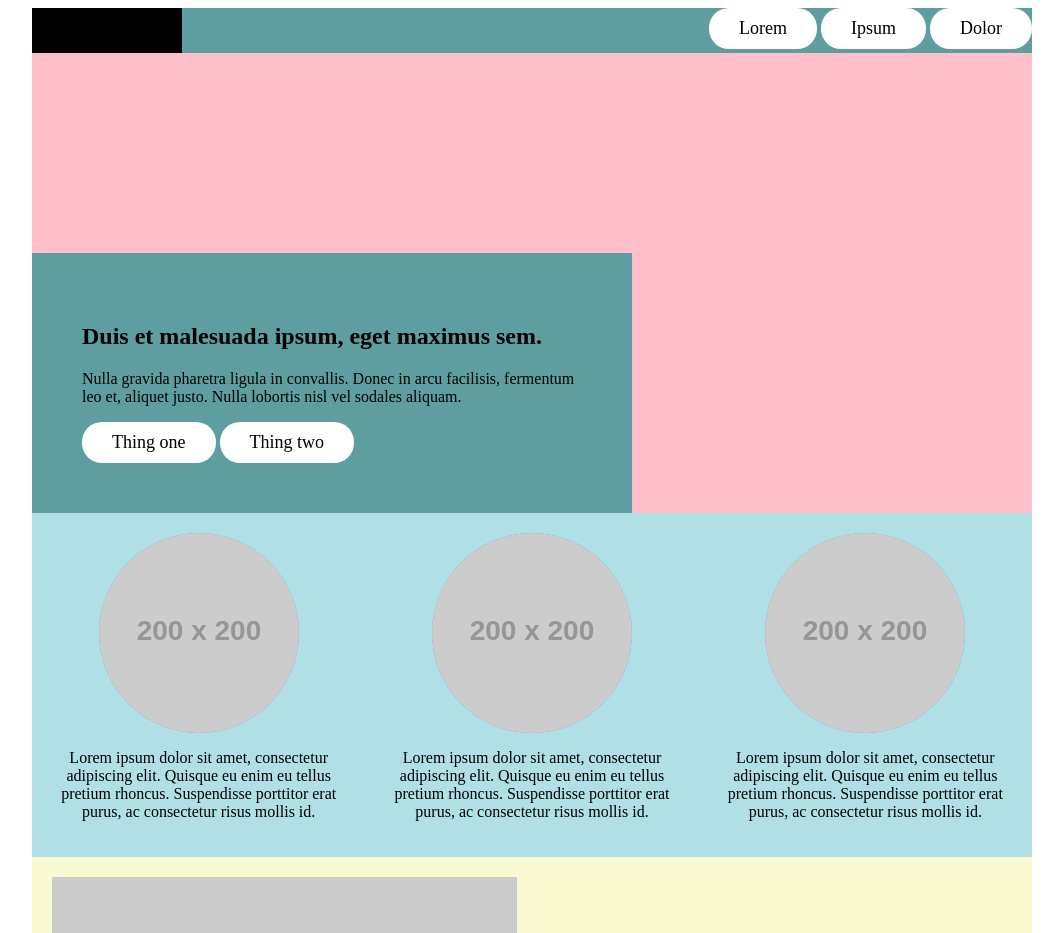
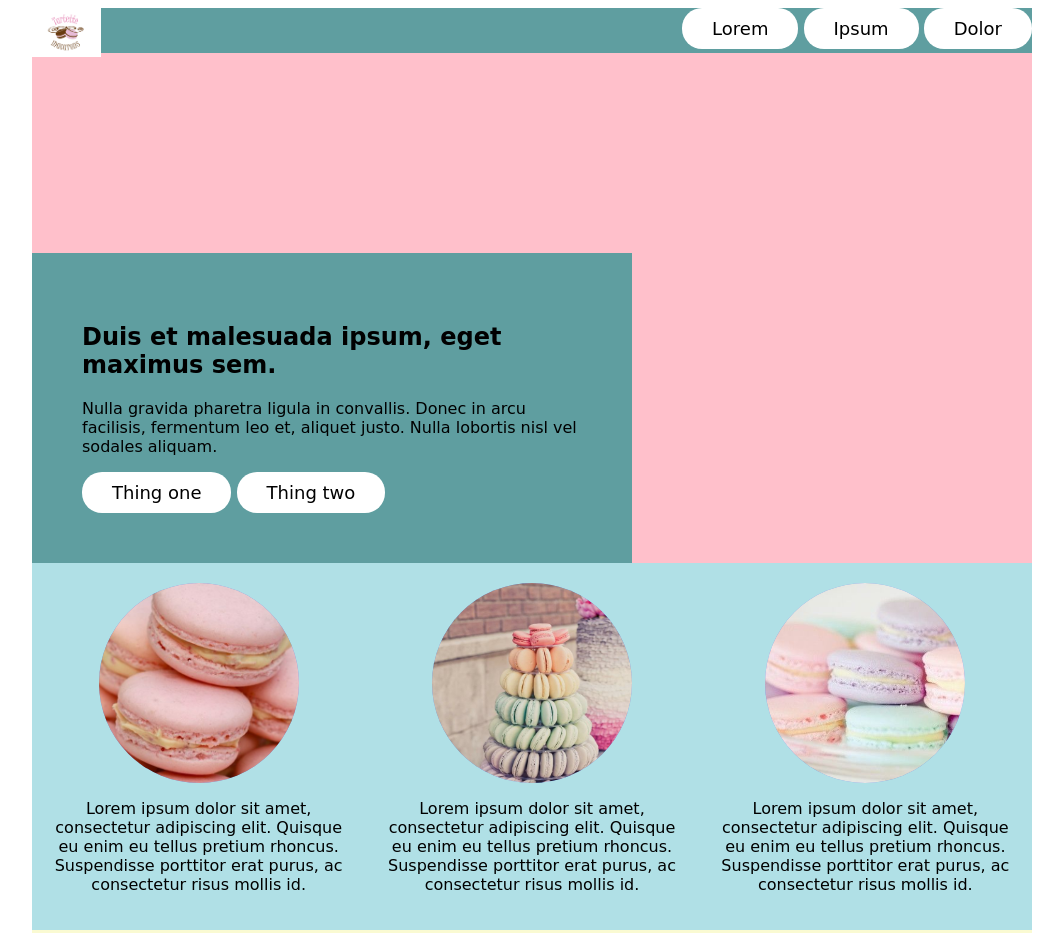
Before and after one commit to Kolod-naz/kolod-naz.github.com, a plain HTML site: page layout-practice/index.html in a window 1280 px wide. Shown: the top 933 px of the page, without its empty margins (108-1171 px from the left). Drawn offline with Linux system fonts and the light colour scheme; placeholder pictures from the web are drawn by us.

Commit message:
macroons

```diff
--- a/layout-practice/index.html
+++ b/layout-practice/index.html
@@ -9,7 +9,9 @@
     <div class="main-container">
       <div class="promo-container">
         <header>
-            <div class="branding"></div>
+            <div class="branding">
+             <img width="46%" src="logo.jpg">
+            </div>
             <nav>
                 <a class="pill-button promo" href="#">Lorem</a>
                 <a class="pill-button promo" href="#">Ipsum</a>
@@ -33,21 +35,21 @@
             <div class= "product-feature">
                 <div class= "feature">
                     <div class= "feature-image">
-                        <img src="http://placehold.it/200x200">
+                        <img width="100%" src="macroons2.jpg">
 
                     </div>
                     <p> Lorem ipsum dolor sit amet, consectetur adipiscing elit. Quisque eu enim eu tellus pretium rhoncus. Suspendisse porttitor erat purus, ac consectetur risus mollis id.</p>
                 </div>
              <div class= "feature">
                     <div class= "feature-image">
-                        <img src="http://placehold.it/200x200">
+                      <img width="100%" src="macroons1.jpg">
 
                     </div>
                     <p> Lorem ipsum dolor sit amet, consectetur adipiscing elit. Quisque eu enim eu tellus pretium rhoncus. Suspendisse porttitor erat purus, ac consectetur risus mollis id.</p>
                 </div>
                   <div class= "feature">
                     <div class= "feature-image">
-                        <img src="http://placehold.it/200x200">
+                        <img width="150%" src="macroon3.jpg">
 
                     </div>
                     <p> Lorem ipsum dolor sit amet, consectetur adipiscing elit. Quisque eu enim eu tellus pretium rhoncus. Suspendisse porttitor erat purus, ac consectetur risus mollis id.</p>
@@ -55,7 +57,7 @@
                     </div>
                     <div class="product-buy-it-now">
                         <div class="product-image">
-                        <img src="http://placehold.it/465x275">
+                         <img width="100%" src="macroons4.jpg">
                         </div>
                         <div class="product-info">
                         <h3>Buy it NOW</h3>
@@ -68,7 +70,7 @@
 
           <section id="product-reviews">
               <div class= "feature-image">
-                    <img src="http://placehold.it/200x200">
+                      <img width="100%" src="macroons5.jpg">
 
                     </div>
               <p> Lorem ipsum dolor sit amet, consectetur adipiscing elit. Quisque eu enim eu tellus pretium rhoncus. Suspendisse porttitor erat purus, ac consectetur risus mollis id</p>
--- a/layout-practice/kolod-test.css
+++ b/layout-practice/kolod-test.css
@@ -3,7 +3,7 @@
 }
 
 .branding {
-    background-color: black;
+    background-color:cadetblue ;
     width: 150px;
     height: 45px;
     margin-right: auto;
@@ -11,7 +11,14 @@
 .main-container {
    width: 1000px;
     margin: 0 auto;
+    font-family: 'Architects Daughter', cursive;
     background-color: lightgray
+
+}
+
+nav a:hover{
+background-color: lightgoldenrodyellow;
+
 
 }
 
@@ -25,6 +32,13 @@ header{
      display: flex;
 }
 
+h1, h3{
+font-family: 'Pacifico', cursive;
+}
+
+p{
+font-family: 'Architects Daughter', cursive;
+}
 .pill-button {
    display: inline-block;
    background: grey;
```
Also changed, not shown: layout-practice/logo.jpg (added), layout-practice/macroon3.jpg (added), layout-practice/macroonK.jpg (added), layout-practice/macroons1.jpg (added), layout-practice/macroons2.jpg (added), layout-practice/macroons4.jpg (added), layout-practice/macroons5.jpg (added).
